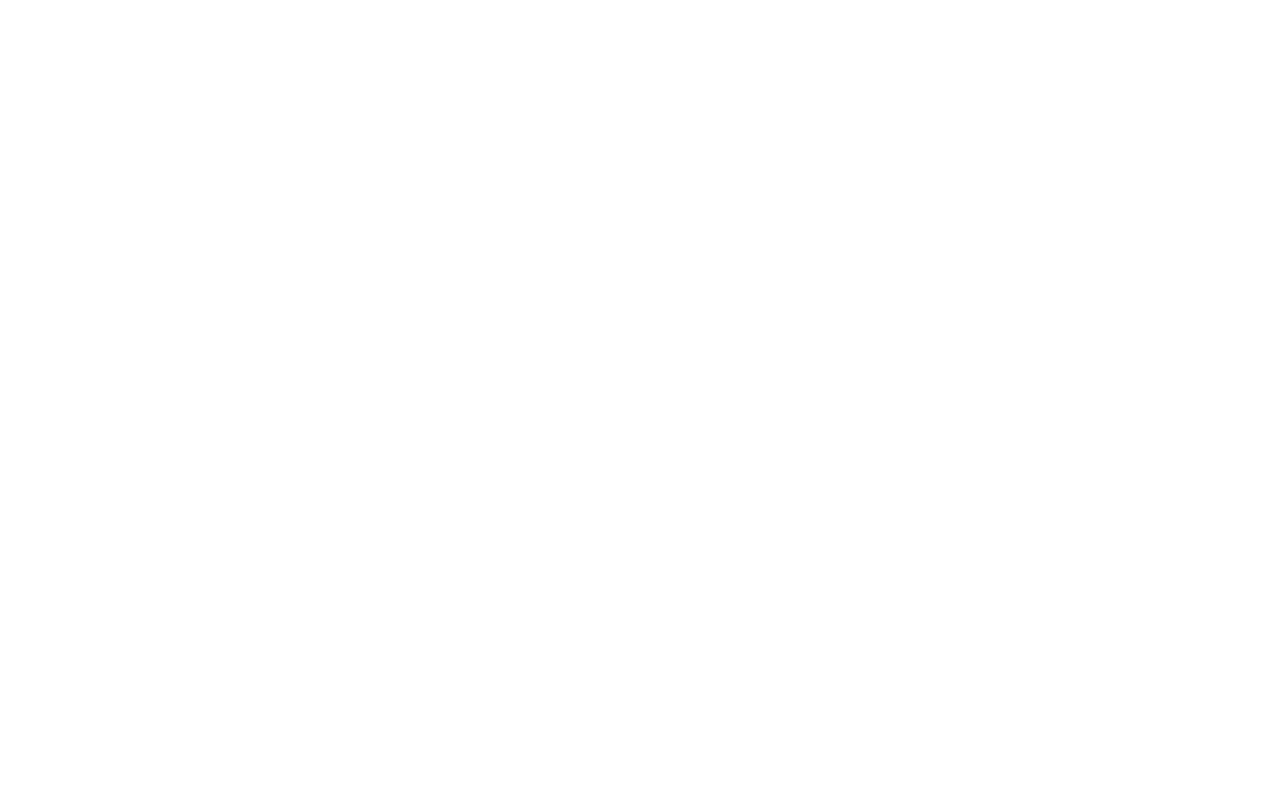
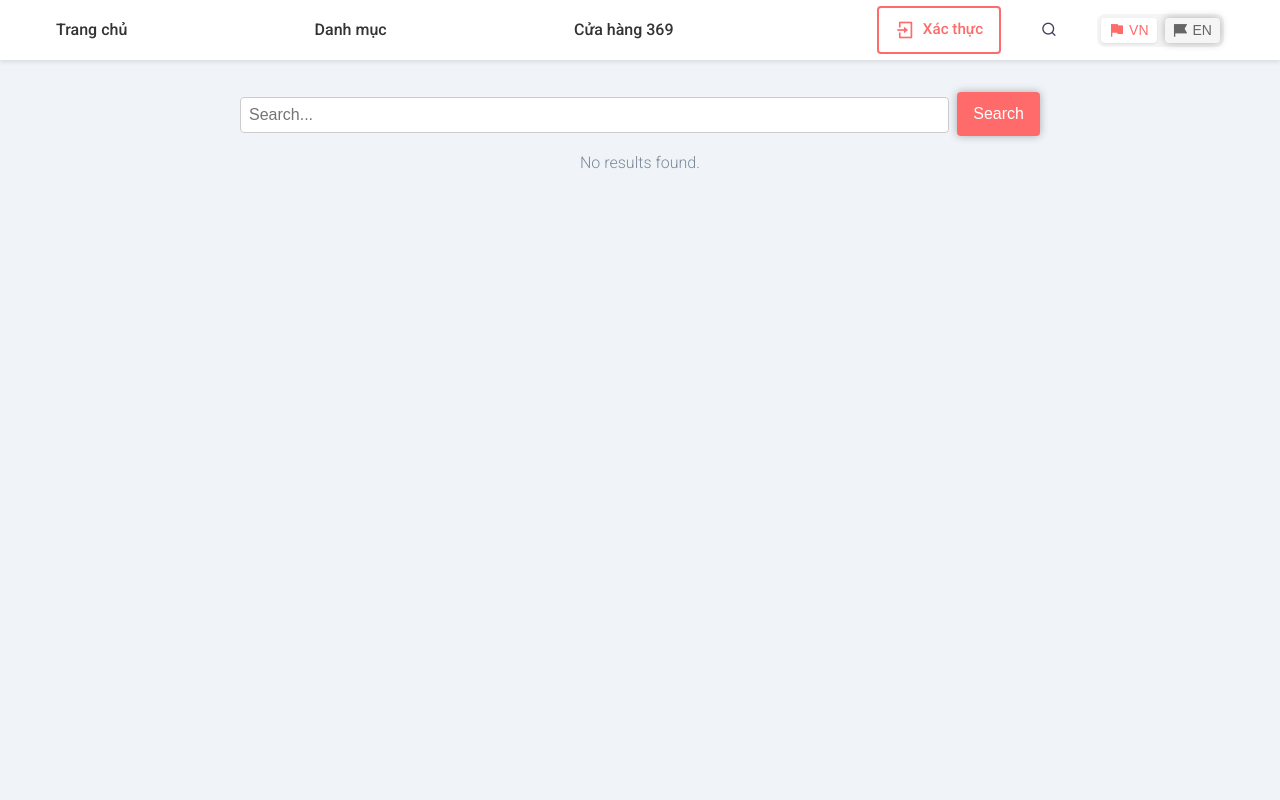
Before and after one commit to giochem/full-stack-web-development, a Vue app in the folder frontend/: page /search in a window 1280 px wide. Before the commit this address had no page. Shown: the top 800 px of the page. Built offline with nearby package versions, Linux system fonts and the light colour scheme.

Commit message:
feat: hash map with search query as key and results as value

```diff
--- a/frontend/src/components/layouts/HeaderDefault.vue
+++ b/frontend/src/components/layouts/HeaderDefault.vue
@@ -52,6 +52,10 @@
               </span>
             </RouterLink>
           </template>
+
+          <RouterLink to="/search" class="search-button">
+            <i class="ri-search-line"></i>
+          </RouterLink>
 
           <div class="lang-selector">
             <button
@@ -375,4 +379,15 @@ watch(isLoggedIn, async (newValue) => {
     margin-left: 1rem;
   }
 }
+
+.search-button {
+  padding: 0.5rem;
+  color: var(--secondary-dark-color);
+  text-decoration: none;
+  transition: color 0.3s;
+}
+
+.search-button:hover {
+  color: var(--primary-color);
+}
 </style>
--- a/frontend/src/router/index.js
+++ b/frontend/src/router/index.js
@@ -1,6 +1,7 @@
 import { createRouter, createWebHistory } from "vue-router";
 import DefaultLayout from "../layouts/DefaultLayout.vue";
 import ClientHome from "../views/client/Home.vue";
+import Search from "../views/client/Search.vue";
 // admin
 import AdminLayout from "../layouts/AdminLayout.vue";
 //import Dashboard from "@/views/admin/Dashboard.vue";
@@ -52,6 +53,11 @@ const router = createRouter({
           path: "/category",
           name: "category",
           component: () => import("../views/client/Category.vue")
+        },
+        {
+          path: "/search",
+          name: "search",
+          component: Search
         }
       ]
     },
--- /dev/null
+++ b/frontend/src/views/client/Search.vue
@@ -0,0 +1,313 @@
+<template>
+  <div class="search-page">
+    <div class="search-container">
+      <input
+        v-model="searchText"
+        type="text"
+        placeholder="Search..."
+        @input="debouncedSearch"
+      />
+      <button @click="search">Search</button>
+    </div>
+    <div v-if="loading" class="loading">
+      <p>Loading...</p>
+    </div>
+    <div v-else-if="results.length === 0" class="no-results">
+      <p>No results found.</p>
+    </div>
+    <div v-else class="results-list">
+      <div
+        v-for="result in results"
+        :key="result.productID"
+        class="result-item"
+        :class="getPromotionClass(result)"
+        @click="selectResult(result)"
+      >
+        <div class="result-left">
+          <h3>{{ result.name }}</h3>
+          <p>{{ result.description }}</p>
+          <p><strong>Category:</strong> {{ result.categoryName }}</p>
+        </div>
+        <div class="result-right">
+          <p v-if="result.promotionName">
+            <strong>Promotion:</strong> {{ result.promotionName }} ({{
+              result.discount
+            }}% off)
+          </p>
+          <p v-if="result.startDate && result.endDate">
+            <strong>Sale Period:</strong> {{ formatDate(result.startDate) }} -
+            {{ formatDate(result.endDate) }}
+          </p>
+          <p><strong>Stock:</strong> {{ result.totalQuantityInStock }}</p>
+        </div>
+      </div>
+    </div>
+  </div>
+</template>
+
+<script setup>
+import { ref } from "vue";
+import axiosInstance from "@/utils/axios";
+import { API_ENDPOINTS } from "@/utils/constants";
+import { parseISO, isAfter, isBefore } from "date-fns";
+
+const searchText = ref("");
+const results = ref([]);
+const loading = ref(false);
+
+const debouncedSearch = debounce(async () => {
+  console.log("Searching for:", searchText.value);
+  await search();
+}, 200);
+
+async function search() {
+  loading.value = true;
+  const db = await openIndexedDB();
+
+  const transaction = db.transaction("queries", "readonly");
+  const store = transaction.objectStore("queries");
+  const cachedResults = await new Promise((resolve, reject) => {
+    const request = store.get(searchText.value);
+    request.onsuccess = () => resolve(request.result);
+    request.onerror = () => reject(request.error);
+  });
+
+  if (cachedResults) {
+    results.value = cachedResults.data;
+  } else {
+    try {
+      const response = await axiosInstance.get(
+        API_ENDPOINTS.PRODUCTS.LIST.url(0, 12, { searchText: searchText.value })
+      );
+      const data = response.data.data.map((product) => ({
+        productID: product.productID,
+        name: product.name,
+        description: product.description,
+        categoryName: product.categoryName,
+        promotionName: product.promotionName,
+        discount: product.discount,
+        startDate: product.startDate,
+        endDate: product.endDate,
+        totalQuantityInStock: product.totalQuantityInStock
+      }));
+      results.value = data;
+
+      const transaction = db.transaction("queries", "readwrite");
+      const store = transaction.objectStore("queries");
+      await new Promise((resolve, reject) => {
+        const request = store.put(
+          { data, timestamp: Date.now() },
+          searchText.value
+        );
+        request.onsuccess = () => resolve();
+        request.onerror = () => reject(request.error);
+      });
+    } catch (error) {
+      console.error("Error fetching products:", error);
+    }
+  }
+  loading.value = false;
+  await cleanUpOldData(db);
+}
+
+function openIndexedDB() {
+  return new Promise((resolve, reject) => {
+    const request = indexedDB.open("searchCache", 1);
+    request.onupgradeneeded = (event) => {
+      const db = event.target.result;
+      db.createObjectStore("queries");
+    };
+    request.onsuccess = (event) => resolve(event.target.result);
+    request.onerror = (event) => reject(event.target.error);
+  });
+}
+
+function debounce(func, wait) {
+  let timeout;
+  return function (...args) {
+    if (timeout) {
+      clearTimeout(timeout);
+    }
+    const context = this;
+    timeout = setTimeout(() => func.apply(context, args), wait);
+  };
+}
+
+function selectResult(result) {
+  console.log("Selected result:", result, results.value);
+  searchText.value = result.name;
+  results.value = [result];
+}
+
+function formatDate(date) {
+  return new Date(date).toLocaleDateString();
+}
+
+function getPromotionClass(result) {
+  if (!result.startDate || !result.endDate) return "";
+  const now = new Date();
+  const startDate = parseISO(result.startDate);
+  const endDate = parseISO(result.endDate);
+
+  if (isBefore(now, startDate)) return "upcoming";
+  if (isAfter(now, endDate)) return "expired";
+  return "active";
+}
+
+async function cleanUpOldData(db) {
+  const transaction = db.transaction("queries", "readwrite");
+  const store = transaction.objectStore("queries");
+  const now = Date.now();
+  const oneHour = 30 * 1000;
+
+  const keys = await new Promise((resolve, reject) => {
+    const request = store.getAllKeys();
+    request.onsuccess = () => resolve(request.result);
+    request.onerror = () => reject(request.error);
+  });
+
+  for (const key of keys) {
+    const entry = await new Promise((resolve, reject) => {
+      const request = store.get(key);
+      request.onsuccess = () => resolve(request.result);
+      request.onerror = () => reject(request.error);
+    });
+
+    if (now - entry.timestamp > oneHour) {
+      await new Promise((resolve, reject) => {
+        const request = store.delete(key);
+        request.onsuccess = () => resolve();
+        request.onerror = () => reject(request.error);
+      });
+    }
+  }
+}
+</script>
+
+<style scoped>
+.search-page {
+  height: 100vh;
+  display: flex;
+  flex-direction: column;
+  align-items: center;
+  padding: 2rem;
+  background-color: #f0f4f8;
+}
+
+.search-container {
+  display: flex;
+  justify-content: center;
+  margin-bottom: 1rem;
+  width: 100%;
+  max-width: 800px;
+}
+
+.search-container input {
+  flex: 1;
+  padding: 0.5rem;
+  font-size: 1rem;
+  border: 1px solid #ccc;
+  border-radius: 4px;
+  margin-right: 0.5rem;
+  background-color: #fff;
+  transition: border-color 0.3s;
+}
+
+.search-container input:focus {
+  border-color: var(--primary-color);
+}
+
+.search-container button {
+  padding: 0.5rem 1rem;
+  font-size: 1rem;
+  background-color: var(--primary-color);
+  color: white;
+  border: none;
+  border-radius: 4px;
+  cursor: pointer;
+  transition: background-color 0.3s;
+}
+
+.search-container button:hover {
+  background-color: var(--primary-dark-color);
+}
+
+.loading,
+.no-results {
+  text-align: center;
+  color: var(--light-text-color);
+}
+
+.results-list {
+  width: 100%;
+  max-width: 800px;
+  margin: 0 auto;
+  max-height: calc(100vh - 150px);
+  overflow-y: auto;
+  border: 1px solid #ccc;
+  border-radius: 4px;
+  padding: 1rem;
+  background-color: #fff;
+  box-shadow: 0 2px 4px rgba(0, 0, 0, 0.1);
+}
+
+.result-item {
+  display: flex;
+  justify-content: space-between;
+  background: white;
+  padding: 1rem;
+  margin-bottom: 1rem;
+  border-radius: 8px;
+  box-shadow: 0 2px 4px rgba(0, 0, 0, 0.1);
+  cursor: pointer;
+  transition:
+    background-color 0.3s,
+    transform 0.3s;
+}
+
+.result-item:hover {
+  background-color: #e0f7fa;
+  transform: translateY(-2px);
+}
+
+.result-item h3 {
+  font-size: 1.2rem;
+  color: var(--secondary-dark-color);
+}
+
+.result-item p {
+  font-size: 0.9rem;
+  color: #666;
+}
+
+.result-item strong {
+  color: var(--primary-color);
+}
+
+.result-left,
+.result-right {
+  flex: 1;
+}
+
+.result-right {
+  text-align: right;
+}
+
+.active {
+  border-left: 4px solid var(--primary-color);
+  padding-left: 1rem;
+  background-color: #e8f5e9;
+}
+
+.upcoming {
+  border-left: 4px solid #f59e0b; /* Amber color for upcoming */
+  padding-left: 1rem;
+  background-color: #fff3e0;
+}
+
+.expired {
+  border-left: 4px solid var(--light-text-color); /* Grey for expired */
+  padding-left: 1rem;
+  background-color: #f5f5f5;
+}
+</style>
```
